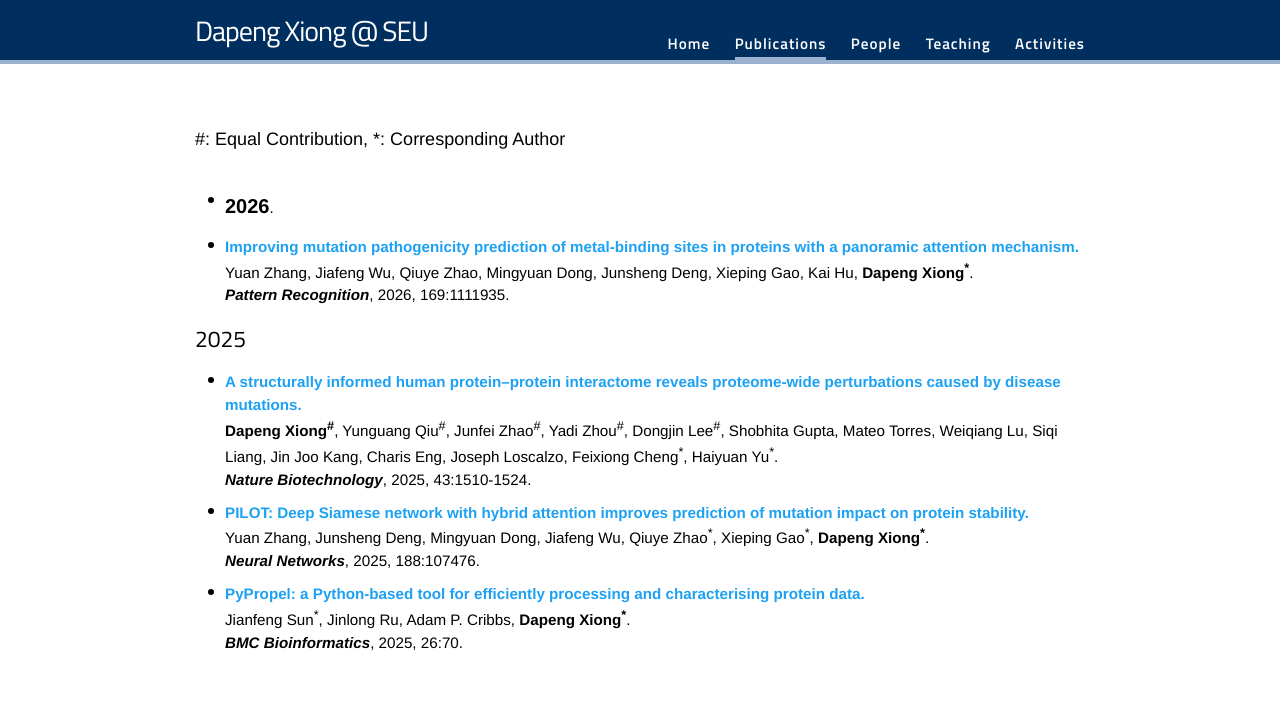
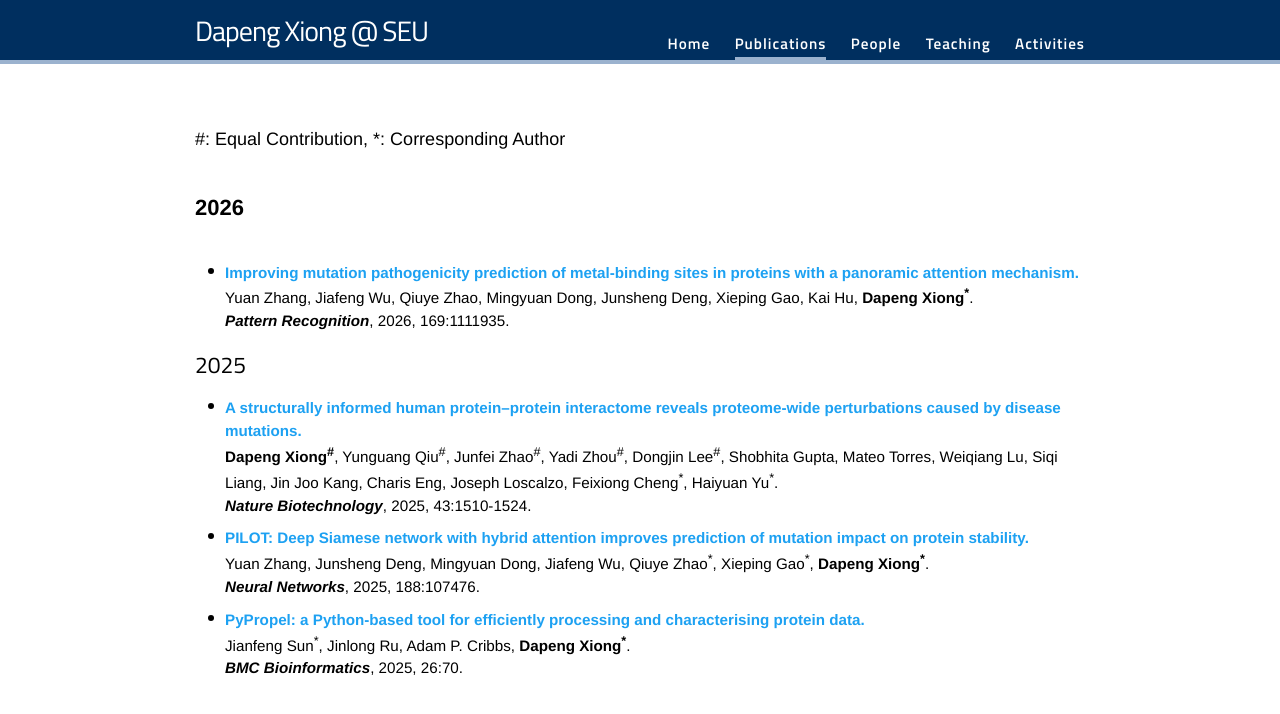
Before and after one commit to dapeng-xiong/dapeng-xiong.github.io, a Jekyll site: the page built from Publications.md, in a window 1280 px wide. Shown: the top 714 px of the page. Built offline with Jekyll 4.4.1, drawn with Linux system fonts in a browser that asks for light colours; nearby versions of some CDN libraries; some web fonts are replaced.

Commit message:
Update Publications.md

```diff
--- a/Publications.md
+++ b/Publications.md
@@ -9,11 +9,7 @@ active: Publications
 
 <text style="font-size: 18px;">#: Equal Contribution, *: Corresponding Author</text><br />
 
-<ul class='utlist'>
-  <li>
-    <text class='text_bold' style='font-size: 20px;'>2026</text>.
-  </li>
-</ul>
+<text style="font-size: 22px; font-weight: bold; margin-top: 1px">2026</text><br />
 
 <ul class='utlist'>
   <li>
```
